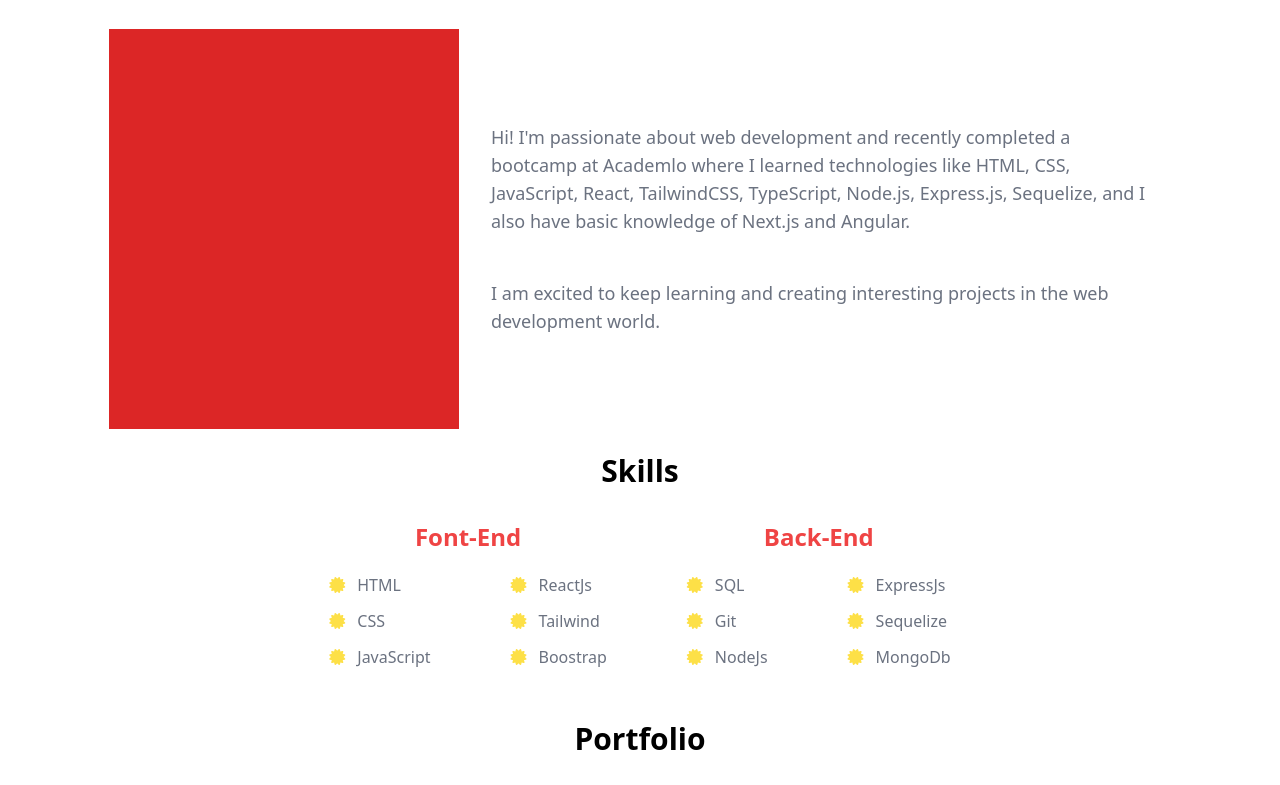
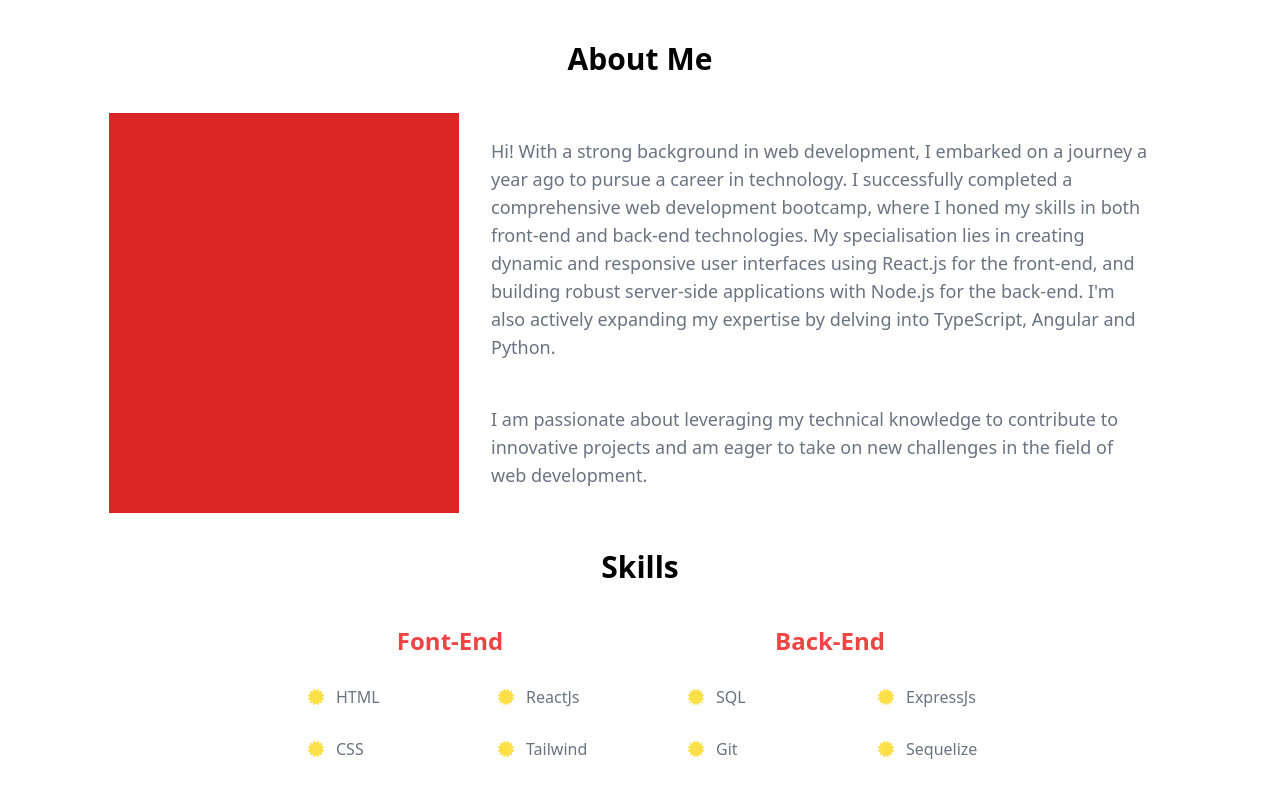
Before and after one commit to JonathanSosa22/Portfolio-React-Tailwind-2024, a React (Vite) app: page / in a window 1280 px wide. Shown: the part 515-1300 px from the top of the page. Built offline with nearby package versions, Linux system fonts and the light colour scheme.

Commit message:
Actualizacion

```diff
--- a/src/components/Skills.jsx
+++ b/src/components/Skills.jsx
@@ -5,36 +5,36 @@ const Skills = () => {
         Skills
       </h2>
 
-      <div className="flex flex-col gap-12 justify-center pb-5 md:flex-row md:gap-20">
+      <div className="flex flex-col gap-12 justify-center p-2 md:flex-row md:gap-20">
         <div>
           <h2 className="text-center text-2xl font-bold py-5 text-red-500">
             Font-End
           </h2>
           <div className="flex gap-20 justify-center">
-            <div className="flex flex-col gap-3">
-              <div>
+            <div className="flex flex-col gap-3 w-[110px]">
+              <div className="flex items-center p-2">
                 <i className="fa-solid fa-certificate text-yellow-300"></i>
                 <span className="text-gray-500 pl-3">HTML</span>
               </div>
-              <div>
+              <div className="flex items-center p-2">
                 <i className="fa-solid fa-certificate text-yellow-300"></i>
                 <span className="text-gray-500 pl-3">CSS</span>
               </div>
-              <div>
+              <div className="flex items-center p-2">
                 <i className="fa-solid fa-certificate text-yellow-300"></i>
                 <span className="text-gray-500 pl-3">JavaScript</span>
               </div>
             </div>
-            <div className="flex flex-col gap-3">
-              <div>
+            <div className="flex flex-col gap-3 w-[110px]">
+              <div className="flex items-center p-2">
                 <i className="fa-solid fa-certificate text-yellow-300"></i>
                 <span className="text-gray-500 pl-3">ReactJs</span>
               </div>
-              <div>
+              <div className="flex items-center p-2">
                 <i className="fa-solid fa-certificate text-yellow-300"></i>
                 <span className="text-gray-500 pl-3">Tailwind</span>
               </div>
-              <div>
+              <div className="flex items-center p-2">
                 <i className="fa-solid fa-certificate text-yellow-300"></i>
                 <span className="text-gray-500 pl-3">Boostrap</span>
               </div>
@@ -47,30 +47,30 @@ const Skills = () => {
             Back-End
           </h2>
           <div className="flex gap-20 justify-center">
-            <div className="flex flex-col gap-3">
-              <div>
+            <div className="flex flex-col gap-3 w-[110px]">
+              <div className="flex items-center p-2">
                 <i className="fa-solid fa-certificate text-yellow-300"></i>
                 <span className="text-gray-500 pl-3">SQL</span>
               </div>
-              <div>
+              <div className="flex items-center p-2">
                 <i className="fa-solid fa-certificate text-yellow-300"></i>
                 <span className="text-gray-500 pl-3">Git</span>
               </div>
-              <div>
+              <div className="flex items-center p-2">
                 <i className="fa-solid fa-certificate text-yellow-300"></i>
                 <span className="text-gray-500 pl-3">NodeJs</span>
               </div>
             </div>
-            <div className="flex flex-col gap-3">
-              <div>
+            <div className="flex flex-col gap-3 w-[110px]">
+              <div className="flex items-center p-2">
                 <i className="fa-solid fa-certificate text-yellow-300"></i>
                 <span className="text-gray-500 pl-3">ExpressJs</span>
               </div>
-              <div>
+              <div className="flex items-center p-2">
                 <i className="fa-solid fa-certificate text-yellow-300"></i>
                 <span className="text-gray-500 pl-3">Sequelize</span>
               </div>
-              <div>
+              <div className="flex items-center p-2">
                 <i className="fa-solid fa-certificate text-yellow-300"></i>
                 <span className="text-gray-500 pl-3">MongoDb</span>
               </div>
--- a/src/pages/About.jsx
+++ b/src/pages/About.jsx
@@ -9,14 +9,20 @@ const About = () => {
         <div className="h-[400px] w-[350px] bg-red-600 min-w-[300px]"></div>
         <div className="flex flex-col p-5 gap-3 text-gray-500 md:max-w-[700px]">
           <p className="py-4 text-lg">
-            Hi! I'm passionate about web development and recently completed a
-            bootcamp at Academlo where I learned technologies like HTML, CSS,
-            JavaScript, React, TailwindCSS, TypeScript, Node.js, Express.js,
-            Sequelize, and I also have basic knowledge of Next.js and Angular.
+            Hi! With a strong background in web development, I embarked on a
+            journey a year ago to pursue a career in technology. I successfully
+            completed a comprehensive web development bootcamp, where I honed my
+            skills in both front-end and back-end technologies. My
+            specialisation lies in creating dynamic and responsive user
+            interfaces using React.js for the front-end, and building robust
+            server-side applications with Node.js for the back-end. I'm also
+            actively expanding my expertise by delving into TypeScript, Angular
+            and Python.
           </p>
           <p className="py-4 text-lg">
-            I am excited to keep learning and creating interesting projects in
-            the web development world.
+            I am passionate about leveraging my technical knowledge to
+            contribute to innovative projects and am eager to take on new
+            challenges in the field of web development.
           </p>
         </div>
       </div>
--- a/src/pages/Home.jsx
+++ b/src/pages/Home.jsx
@@ -11,8 +11,10 @@ const Home = () => {
             Hello, my name is <br /> Sosa Jonathan
           </h1>
           <p className="pb-4 text-lg text-gray-500 max-w-[400px]">
-            Brief desciption about my self, my vocational journey, and what I
-            engage in professionally
+            I am a passionate web developer with a focus on both front-end and
+            back-end. Over the past year, I have dedicated my time to studying
+            and have completed a specialized bootcamp, allowing me to acquire
+            strong skills in both areas.
           </p>
           <div className="flex gap-4 pb-4 text-lg">
             <button className="bg-red-600 font-bold text-white px-4 py-2 rounded-md hover:bg-gray-600">
```
